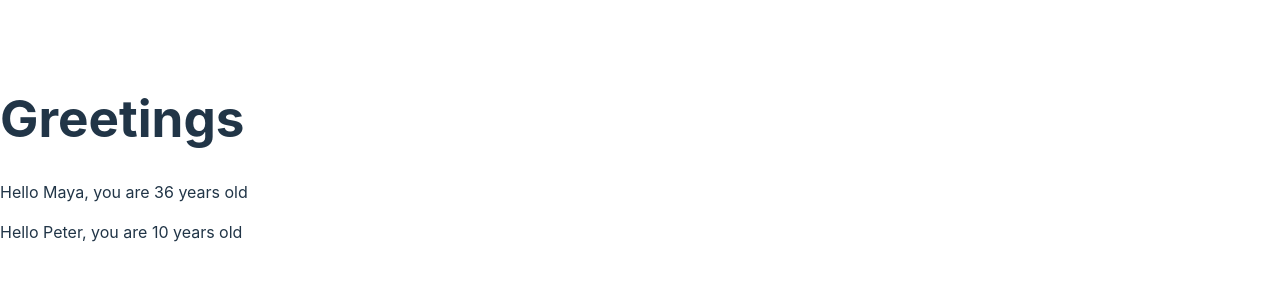
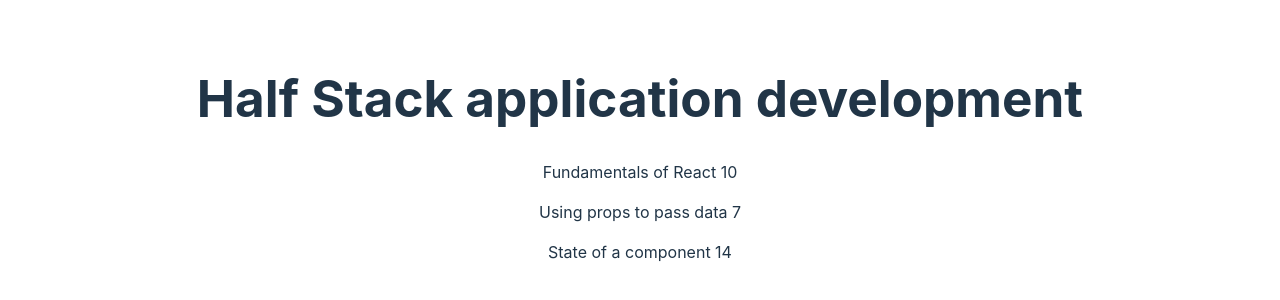
Before and after one commit to hsuyaGurug/FullstackExercises, a React (Vite) app in the folder part 1/1.1 course information step1/: page / in a window 1280 px wide. Shown: the part 242-542 px from the top of the page. Built offline with nearby package versions, Linux system fonts and the light colour scheme.

Commit message:
exercise 2

```diff
--- a/part 1/1.1 course information step1/src/App.jsx
+++ b/part 1/1.1 course information step1/src/App.jsx
@@ -1,35 +1,41 @@
-import { useState } from 'react'
-import reactLogo from './assets/react.svg'
-import viteLogo from '/vite.svg'
 import './App.css'
 
-function App() {
-  const [count, setCount] = useState(0)
 
+const Header = (props) => {
+  return (
+    <h1>{props.course}</h1>
+  )
+}
+
+const Content = (props) => {
   return (
     <>
-      <div>
-        <a href="https://vitejs.dev" target="_blank">
-          <img src={viteLogo} className="logo" alt="Vite logo" />
-        </a>
-        <a href="https://react.dev" target="_blank">
-          <img src={reactLogo} className="logo react" alt="React logo" />
-        </a>
-      </div>
-      <h1>Vite + React</h1>
-      <div className="card">
-        <button onClick={() => setCount((count) => count + 1)}>
-          count is {count}
-        </button>
-        <p>
-          Edit <code>src/App.jsx</code> and save to test HMR
-        </p>
-      </div>
-      <p className="read-the-docs">
-        Click on the Vite and React logos to learn more
-      </p>
+      <p>{props.p1} {props.p1Total}</p>
+      <p>{props.p2} {props.p2Total}</p>
+      <p>{props.p3} {props.p3Total}</p>
     </>
   )
 }
 
+const Total = (props) => {
+  <p>Number of exercises {props.Total}</p>
+}
+
+const App = () => {
+  const course = 'Half Stack application development'
+  const part1 = 'Fundamentals of React'
+  const exercises1 = 10
+  const part2 = 'Using props to pass data'
+  const exercises2 = 7
+  const part3 = 'State of a component'
+  const exercises3 = 14
+
+  return (
+    <div>
+      <Header course={course} />
+      <Content p1={part1} p2={part2} p3={part3} p1Total={exercises1} p2Total={exercises2} p3Total={exercises3} />
+      <Total Total={exercises1 + exercises2 + exercises3} />
+    </div>
+  )
+}
 export default App
--- a/part 1/1.1 course information step1/src/main.jsx
+++ b/part 1/1.1 course information step1/src/main.jsx
@@ -1,30 +1,8 @@
 import React from 'react'
 import ReactDOM from 'react-dom/client'
 import './index.css'
+import App from './App.jsx'
 
-const Hello = (props) => {
-  console.log(props)
-  return (
-    <div>
-      <p>
-        Hello {props.name}, you are {props.age} years old
-      </p>
-    </div>
-  )
-}
-
-const App = () => {
-  const name = 'Peter'
-  const age = 10
-
-  return (
-    <div>
-      <h1>Greetings</h1>
-      <Hello name='Maya' age={26 + 10} />
-      <Hello name={name} age={age} />
-    </div>
-  )
-}
 ReactDOM.createRoot(document.getElementById('root')).render(
   <React.StrictMode>
     <App />
```
